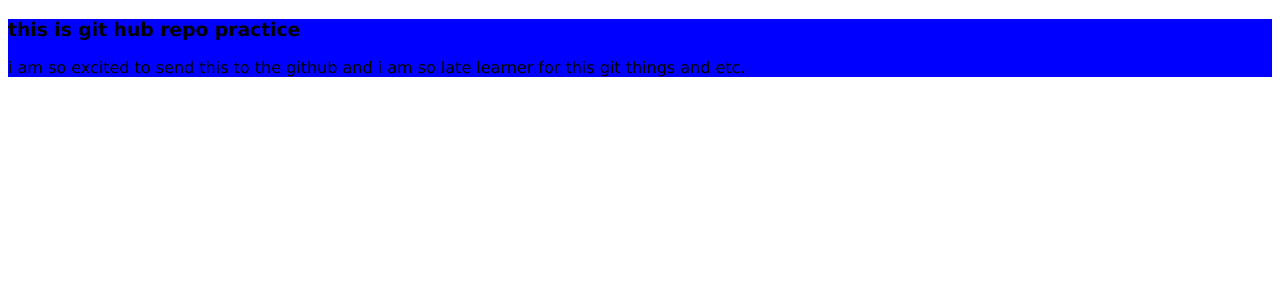
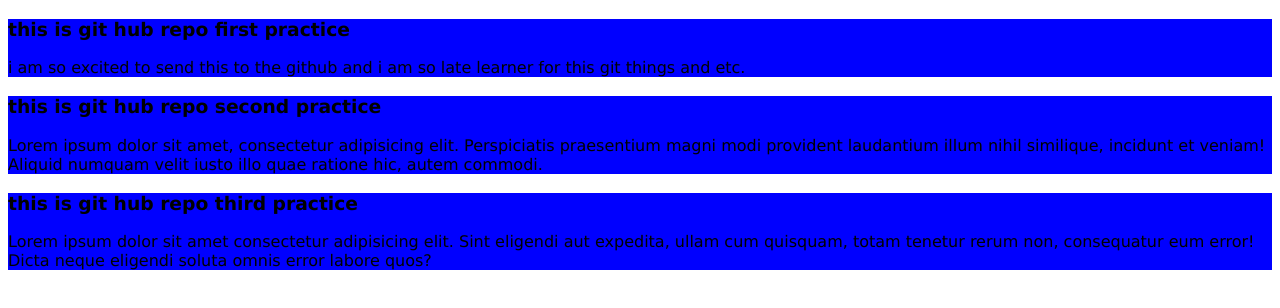
Before and after one commit to MDFAHAD721/firstgitrepo, a plain HTML site: page index.html in a window 1280 px wide. Drawn offline with Linux system fonts and the light colour scheme.

Commit message:
added two new divs

```diff
--- a/index.html
+++ b/index.html
@@ -9,11 +9,27 @@
 <body>
     <div>
         <h3>
-            this is git hub repo practice
+            this is git hub repo first practice
         </h3>
         <p>
             i am so excited to send this to the github and i am so late learner for this git things and etc.
         </p>
     </div>
+    <div>
+        <h3>
+            this is git hub repo second practice
+        </h3>
+        <p>
+            Lorem ipsum dolor sit amet, consectetur adipisicing elit. Perspiciatis praesentium magni modi provident laudantium illum nihil similique, incidunt et veniam! Aliquid numquam velit iusto illo quae ratione hic, autem commodi.
+        </p>
+    </div>
+    <div>
+        <h3>
+            this is git hub repo third practice
+        </h3>
+        <p>
+            Lorem ipsum dolor sit amet consectetur adipisicing elit. Sint eligendi aut expedita, ullam cum quisquam, totam tenetur rerum non, consequatur eum error! Dicta neque eligendi soluta omnis error labore quos?
+        </p>
+    </div>
 </body>
 </html>
```
